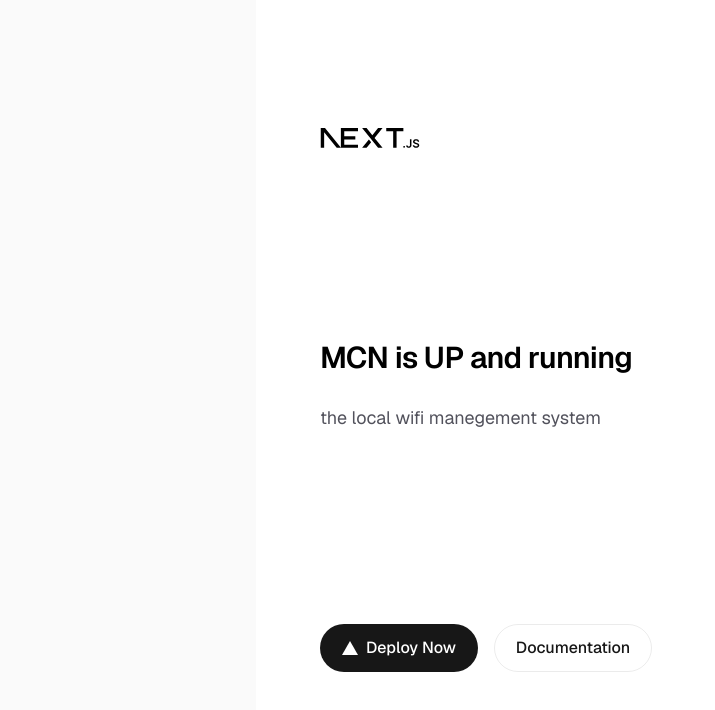
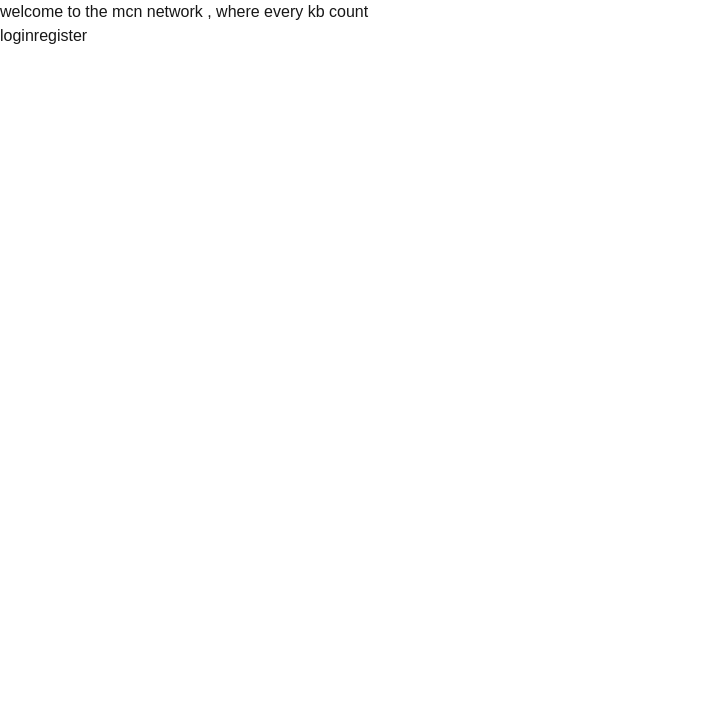
Before and after one commit to Akib11192/mcn, a Next.js app: page / in a window 1280 px wide. Shown: the top 710 px of the page, without its empty margins (0-715 px from the left). Built offline with nearby package versions, Linux system fonts and the light colour scheme.

Commit message:
feat(auth): create authentication folder and page structure

```diff
--- /dev/null
+++ b/src/app/(auth)/login/page.js
@@ -0,0 +1,7 @@
+import React from "react";
+
+const Login = () => {
+  return <div>Login</div>;
+};
+
+export default Login;
--- /dev/null
+++ b/src/app/(auth)/page.js
@@ -0,0 +1,14 @@
+import Link from "next/link";
+import React from "react";
+
+const page = () => {
+  return (
+    <div>
+      <div>welcome to the mcn network , where every kb count</div>
+      <Link href="/login">login</Link>
+      <Link href="/register">register</Link>
+    </div>
+  );
+};
+
+export default page;
--- /dev/null
+++ b/src/app/(auth)/register/page.js
@@ -0,0 +1,7 @@
+import React from "react";
+
+const Register = () => {
+  return <div>Register</div>;
+};
+
+export default Register;
--- a/src/app/page.js
+++ /dev/null
@@ -1,51 +0,0 @@
-import Image from "next/image";
-
-export default function Home() {
-  return (
-    <div className="flex flex-col flex-1 items-center justify-center bg-zinc-50 font-sans dark:bg-black">
-      <main className="flex flex-1 w-full max-w-3xl flex-col items-center justify-between py-32 px-16 bg-white dark:bg-black sm:items-start">
-        <Image
-          className="dark:invert h-5 w-[100px]"
-          src="/next.svg"
-          alt="Next.js logo"
-          width={100}
-          height={20}
-          priority
-        />
-        <div className="flex flex-col items-center gap-6 text-center sm:items-start sm:text-left">
-          <h1 className="max-w-xs text-3xl font-semibold leading-10 tracking-tight text-black dark:text-zinc-50">
-            MCN is UP and running
-          </h1>
-          <p className="max-w-md text-lg leading-8 text-zinc-600 dark:text-zinc-400">
-            the local wifi manegement system
-          </p>
-        </div>
-        <div className="flex flex-col gap-4 text-base font-medium sm:flex-row">
-          <a
-            className="flex h-12 w-full items-center justify-center gap-2 rounded-full bg-foreground px-5 text-background transition-colors hover:bg-[#383838] dark:hover:bg-[#ccc] md:w-[158px]"
-            href="https://vercel.com/new?utm_source=create-next-app&utm_medium=appdir-template-tw&utm_campaign=create-next-app"
-            target="_blank"
-            rel="noopener noreferrer"
-          >
-            <Image
-              className="dark:invert h-[14px] w-4"
-              src="/vercel.svg"
-              alt="Vercel logomark"
-              width={16}
-              height={14}
-            />
-            Deploy Now
-          </a>
-          <a
-            className="flex h-12 w-full items-center justify-center rounded-full border border-solid border-black/[.08] px-5 transition-colors hover:border-transparent hover:bg-black/[.04] dark:border-white/[.145] dark:hover:bg-[#1a1a1a] md:w-[158px]"
-            href="https://nextjs.org/docs?utm_source=create-next-app&utm_medium=appdir-template-tw&utm_campaign=create-next-app"
-            target="_blank"
-            rel="noopener noreferrer"
-          >
-            Documentation
-          </a>
-        </div>
-      </main>
-    </div>
-  );
-}
```
